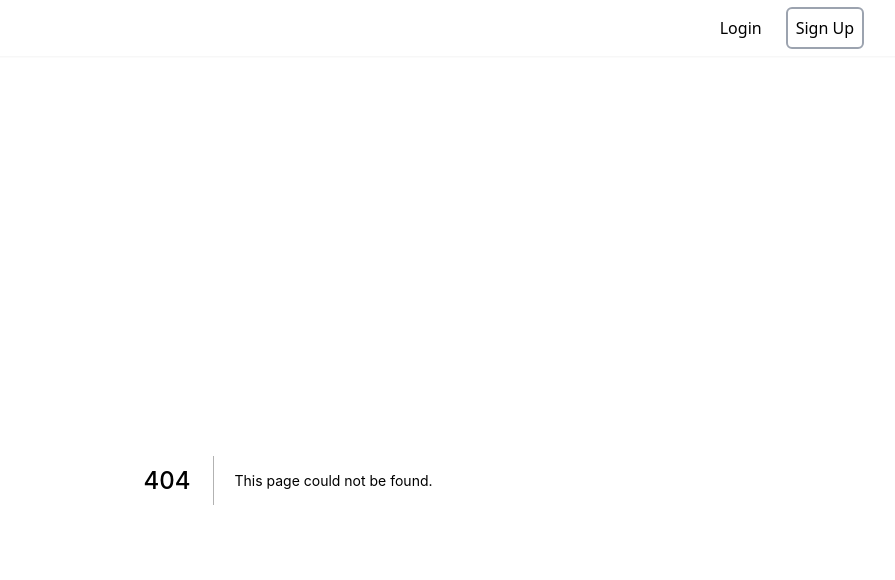
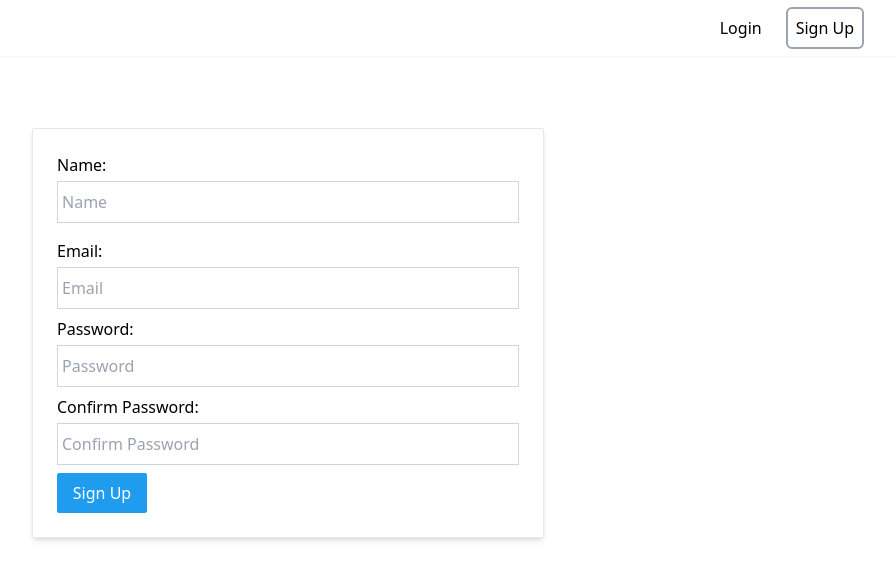
Before and after one commit to thepranaygupta/byteblogs, a Next.js app: page /signup in a window 1280 px wide. Before the commit this address had no page. Shown: the top 580 px of the page, without its empty margins (352-1247 px from the left). Built offline with nearby package versions, Linux system fonts and the light colour scheme.

Commit message:
authentication done

```diff
--- a/backend.js
+++ b/backend.js
@@ -1 +1 @@
-export const backendUri = 'https://byteblogs.herokuapp.com/api/auth/local/register'
+export const backendUri = 'https://byteblogs.herokuapp.com/api'
--- a/components/Navbar.jsx
+++ b/components/Navbar.jsx
@@ -1,13 +1,22 @@
 import Link from 'next/link'
 import Image from 'next/Image'
 import { AiFillCaretDown } from 'react-icons/ai'
+import AppContext from '../AppContext'
+import { useContext } from 'react'
 
 function Navbar() {
-  const user = false
+  const { state, setUser } = useContext(AppContext)
+
+  const user = state?.user
+
+  const logout = () => {
+    localStorage.removeItem('user')
+    setUser(null)
+  }
 
   return (
-    <nav className="fixed top-0 left-0 right-0 z-[10000] w-full py-4 shadow-sm">
-      <div className="mx-auto flex max-w-6xl items-center justify-between">
+    <nav className="fixed top-0 left-0 right-0 z-[1000] w-full py-4 shadow-sm">
+      <div className="mx-auto flex w-11/12 max-w-6xl items-center justify-between">
         <Link href="/">
           <a>
             <Image width={40} height={40} src="/logo.png" alt="logo" placeholder="blur" blurDataURL="/logo.png" />
@@ -24,7 +33,9 @@ function Navbar() {
           </div>
         ) : (
           <div className="flex items-center space-x-4">
-            <button className="hover:underline">Log Out</button>
+            <button className="hover:underline" onClick={logout}>
+              Log Out
+            </button>
             <div className="flex cursor-pointer items-center space-x-1">
               <div className="borer-1 flex h-8 w-8 items-center justify-center rounded-full border-gray-500 bg-indigo-900 text-gray-300">
                 <p>S</p>
--- a/package.json
+++ b/package.json
@@ -9,10 +9,12 @@
     "lint": "next lint"
   },
   "dependencies": {
+    "axios": "^0.27.2",
     "next": "12.2.0",
     "react": "18.2.0",
     "react-dom": "18.2.0",
-    "react-icons": "^4.4.0"
+    "react-icons": "^4.4.0",
+    "react-toastify": "^9.0.8"
   },
   "devDependencies": {
     "autoprefixer": "^10.4.7",
--- a/pages/_app.js
+++ b/pages/_app.js
@@ -2,23 +2,40 @@ import Navbar from '../components/Navbar'
 import '../styles/globals.css'
 import AppContext from '../AppContext'
 import { useState } from 'react'
+import { ToastContainer } from 'react-toastify'
+import 'react-toastify/dist/ReactToastify.css'
+
+function getFromLocal() {
+  if (typeof window !== 'undefined') {
+    if (localStorage.getItem('user')) {
+      return JSON.parse(localStorage.getItem('user'))
+    }
+    return null
+  }
+
+  return null
+}
 
 function MyApp({ Component, pageProps }) {
-  const [user, setUser] = useState(null)
+  const [user, setUser] = useState(getFromLocal())
+  const [loading, setLoading] = useState(false)
 
   return (
     <AppContext.Provider
       value={{
         state: {
-          user
+          user,
+          loading
         },
-        setUser
+        setUser,
+        setLoading
       }}
     >
       <Navbar />
-      <div className="mt-20">
+      <div className="mx-auto mt-20 w-11/12 max-w-6xl">
         <Component {...pageProps} />
       </div>
+      <ToastContainer />
     </AppContext.Provider>
   )
 }
--- /dev/null
+++ b/pages/login.js
@@ -0,0 +1,73 @@
+import { useState, useContext } from 'react'
+import AppContext from '../AppContext'
+import { backendUri } from '../backend'
+import { toast } from 'react-toastify'
+import axios from 'axios'
+
+function Login() {
+  const [formData, setFormData] = useState({
+    email: '',
+    password: ''
+  })
+  const { setUser } = useContext(AppContext)
+
+  const { email, password } = formData
+
+  const onChange = (e) => {
+    setFormData((prev) => ({
+      ...prev,
+      [e.target.id]: e.target.value
+    }))
+  }
+
+  const logIn = async (e) => {
+    e.preventDefault()
+
+    try {
+      const { data } = await axios.post(`${backendUri}/auth/local`, {
+        identifier: email,
+        password
+      })
+      setUser(data)
+      localStorage.setItem('user', JSON.stringify(data))
+    } catch (error) {
+      toast.error(error.response.data.error.name)
+      console.log(error)
+    }
+  }
+
+  return (
+    <form
+      className="mx-auto mt-32 flex max-w-lg flex-col space-y-2 rounded-sm border-[1px] border-gray-200 p-6 shadow-md"
+      onSubmit={logIn}
+    >
+      <label className="mb-2">
+        <p className="mb-1">Email:</p>
+        <input
+          type="email"
+          placeholder="Email"
+          id="email"
+          value={email}
+          onChange={onChange}
+          className="w-full border-[1px] border-gray-300 py-2 px-1"
+        />
+      </label>
+      <label className="mb-2">
+        <p className="mb-1">Password:</p>
+        <input
+          type="password"
+          placeholder="Password"
+          id="password"
+          value={password}
+          onChange={onChange}
+          className="w-full border-[1px] border-gray-300 py-2 px-1"
+        />
+      </label>
+      <button type="submit" className="w-[90px] rounded-sm bg-pmbrand py-2 text-white">
+        Log In
+      </button>
+    </form>
+  )
+}
+
+export default Login
--- /dev/null
+++ b/pages/signup.js
@@ -0,0 +1,103 @@
+import axios from 'axios'
+import { useContext, useState } from 'react'
+import { backendUri } from '../backend'
+import { toast } from 'react-toastify'
+import AppContext from '../AppContext'
+
+function SignUp() {
+  const [formData, setFormData] = useState({
+    username: '',
+    email: '',
+    password: '',
+    confirmPassword: ''
+  })
+  const { setUser } = useContext(AppContext)
+
+  const { username, email, password, confirmPassword } = formData
+
+  const onChange = (e) => {
+    setFormData((prev) => ({
+      ...prev,
+      [e.target.id]: e.target.value
+    }))
+  }
+
+  const signUp = async (e) => {
+    e.preventDefault()
+
+    if (password !== confirmPassword) {
+      toast.error('Passwords do not match!')
+      return
+    }
+
+    try {
+      const { data } = await axios.post(`${backendUri}/auth/local/register`, {
+        username,
+        email,
+        password
+      })
+      setUser(data)
+      localStorage.setItem('user', JSON.stringify(data))
+    } catch (error) {
+      toast.error(error.response.data.error.name)
+      console.log(error)
+    }
+  }
+
+  return (
+    <form
+      className="mx-auto mt-32 flex max-w-lg flex-col space-y-2 rounded-sm border-[1px] border-gray-200 p-6 shadow-md"
+      onSubmit={signUp}
+    >
+      <label className="mb-2">
+        <p className="mb-1">Name:</p>
+        <input
+          type="text"
+          placeholder="Name"
+          id="username"
+          value={username}
+          onChange={onChange}
+          className="w-full border-[1px] border-gray-300 py-2 px-1"
+        />
+      </label>
+      <label className="mb-2">
+        <p className="mb-1">Email:</p>
+        <input
+          type="email"
+          placeholder="Email"
+          id="email"
+          value={email}
+          onChange={onChange}
+          className="w-full border-[1px] border-gray-300 py-2 px-1"
+        />
+      </label>
+      <label className="mb-2">
+        <p className="mb-1">Password:</p>
+        <input
+          type="password"
+          placeholder="Password"
+          id="password"
+          value={password}
+          onChange={onChange}
+          className="w-full border-[1px] border-gray-300 py-2 px-1"
+        />
+      </label>
+      <label className="mb-12">
+        <p className="mb-1">Confirm Password:</p>
+        <input
+          type="password"
+          placeholder="Confirm Password"
+          id="confirmPassword"
+          value={confirmPassword}
+          onChange={onChange}
+          className="w-full border-[1px] border-gray-300 py-2 px-1"
+        />
+      </label>
+      <button type="submit" className="w-[90px] rounded-sm bg-pmbrand py-2 text-white">
+        Sign Up
+      </button>
+    </form>
+  )
+}
+
+export default SignUp
--- a/tailwind.config.js
+++ b/tailwind.config.js
@@ -2,7 +2,11 @@
 module.exports = {
   content: ['./pages/**/*.{js,ts,jsx,tsx}', './components/**/*.{js,ts,jsx,tsx}'],
   theme: {
-    extend: {}
+    extend: {
+      colors: {
+        pmbrand: '#209CEE'
+      }
+    }
   },
   plugins: []
 }
```
